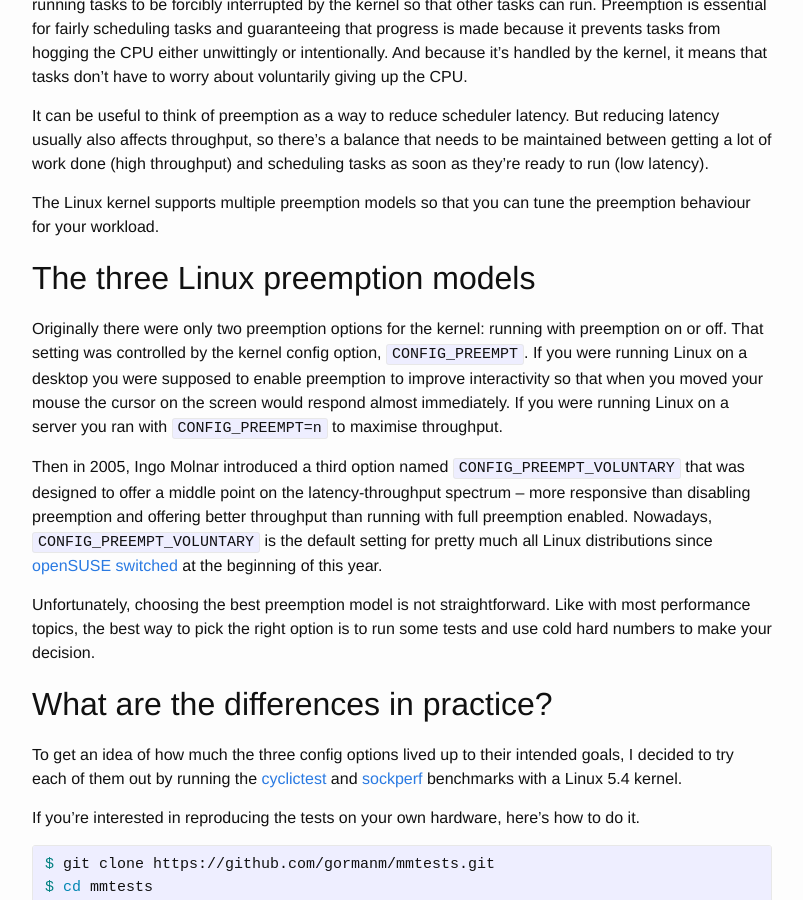
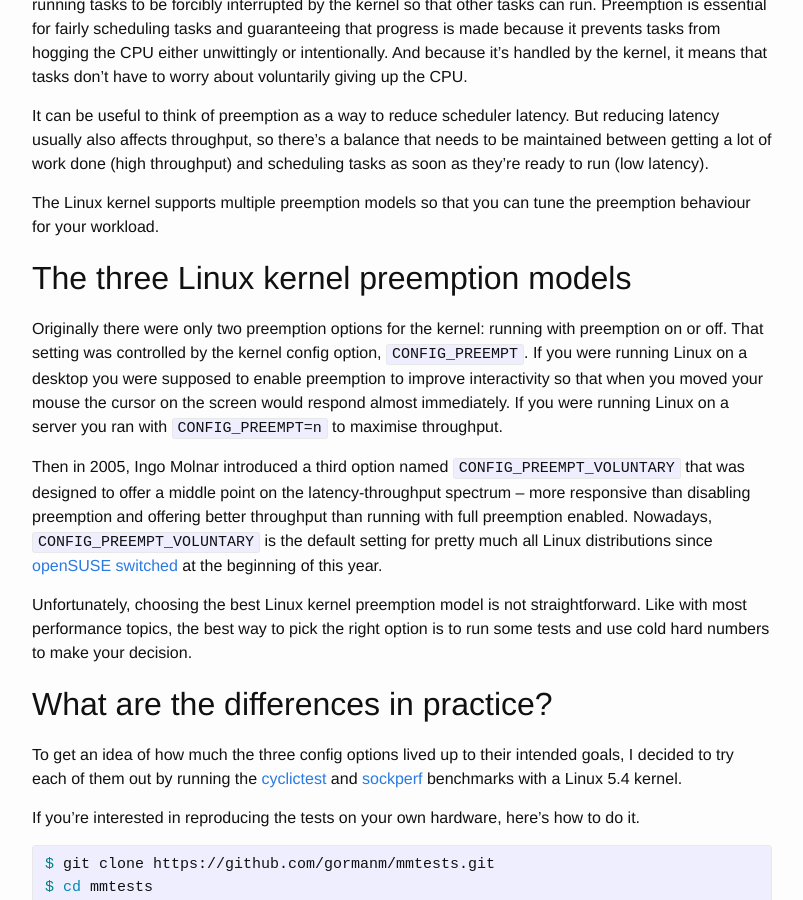
Before and after one commit to mfleming/mfleming.github.io, a Jekyll site: the page built from _posts/2019-12-23-linux-preemption-latency-throughput.md, in a window 1280 px wide and 900 px high, scrolled down 515 px. Shown: the whole window, without its empty margins (238-1041 px from the left). Built offline with Jekyll 4.4.1, drawn with Linux system fonts in a browser that asks for light colours; comment, search, counter and statistics services are not loaded.

Commit message:
Linux kernel preemption: Try to clarify we're talking about kernel preempt

```diff
--- a/_posts/2019-12-23-linux-preemption-latency-throughput.md
+++ b/_posts/2019-12-23-linux-preemption-latency-throughput.md
@@ -25,7 +25,7 @@ ready to run (low latency).
 The Linux kernel supports multiple preemption models so that you can
 tune the preemption behaviour for your workload.
 
-## The three Linux preemption models
+## The three Linux kernel preemption models
 
 Originally there were only two preemption options for the kernel:
 running with preemption on or off. That setting was controlled by the
@@ -44,7 +44,7 @@ setting for pretty much all Linux distributions since [openSUSE
 switched](https://bugzilla.suse.com/show_bug.cgi?id=1125004) at the
 beginning of this year.
 
-Unfortunately, choosing the best preemption model is not
+Unfortunately, choosing the best Linux kernel preemption model is not
 straightforward. Like with most performance topics, the best way to pick
 the right option is to run some tests and use cold hard numbers to make
 your decision.
@@ -54,7 +54,8 @@ your decision.
 To get an idea of how much the three config options lived up to their
 intended goals, I decided to try each of them out by running the
 [cyclictest](http://people.redhat.com/williams/latency-howto/rt-latency-howto.txt)
-and [sockperf](https://github.com/Mellanox/sockperf) benchmarks with a Linux 5.4 kernel.
+and [sockperf](https://github.com/Mellanox/sockperf) benchmarks with a
+Linux 5.4 kernel.
 
 
 If you’re interested in reproducing the tests on your own hardware,
```
